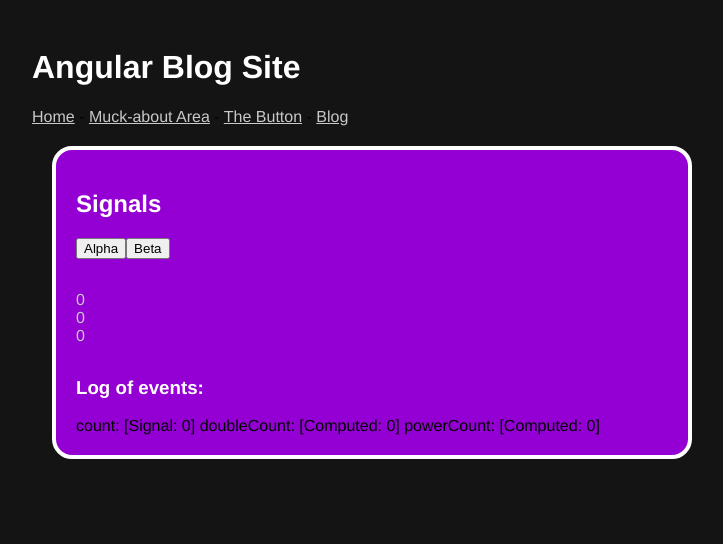
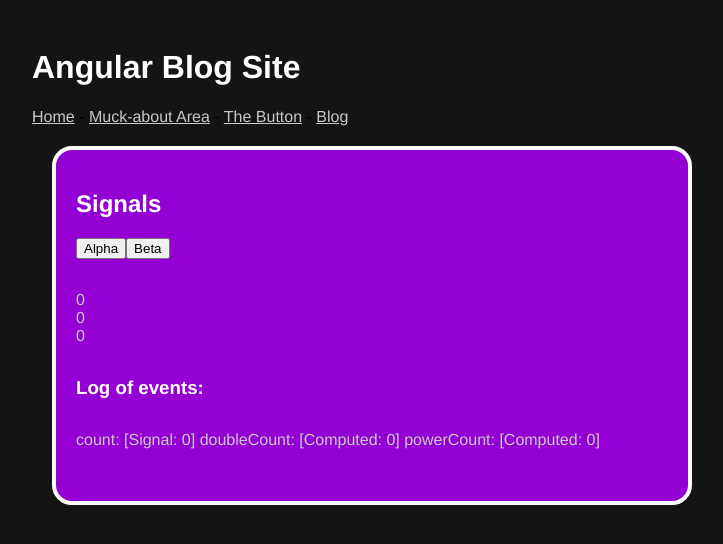
Before and after one commit to Ch0live/basic-angular-site, an Angular app: page /muck-about-area in a window 1280 px wide. Shown: the top 544 px of the page, without its empty margins (268-991 px from the left). Built offline with nearby package versions, Linux system fonts and the light colour scheme.

Commit message:
Effect logging history

```diff
--- a/src/app/muck-about-area/muck-about-area.component.ts
+++ b/src/app/muck-about-area/muck-about-area.component.ts
@@ -1,4 +1,4 @@
-import { Component, computed, effect, signal } from '@angular/core';
+import { Component, computed, effect, signal, WritableSignal } from '@angular/core';
 
 @Component({
   selector: 'blog-muck-about-area',
@@ -14,10 +14,9 @@
       <h3>
         Log of events:
       </h3>
-      <span>
-        {{ logOfEvents }}
-      </span>
-
+      <p>
+        {{ logOfEvents() }}
+      </p>
     </div>
     `,
   styleUrl: './muck-about-area.component.css'
@@ -26,11 +25,11 @@
   readonly count = signal(0)
   readonly doubleCount = computed(() => this.count() * 2);
   readonly powerCount = computed(() => this.count() ** 2);
-  logOfEvents: string[] = [];
+  readonly logOfEvents: WritableSignal<string[]> = signal([]);
 
   constructor() {
     effect(() => {
-      this.logOfEvents.push(this.computeCountLog())
+      this.logOfEvents.update(oldLog => [...oldLog, this.computeCountLog()]);
     });
   }
 
```
